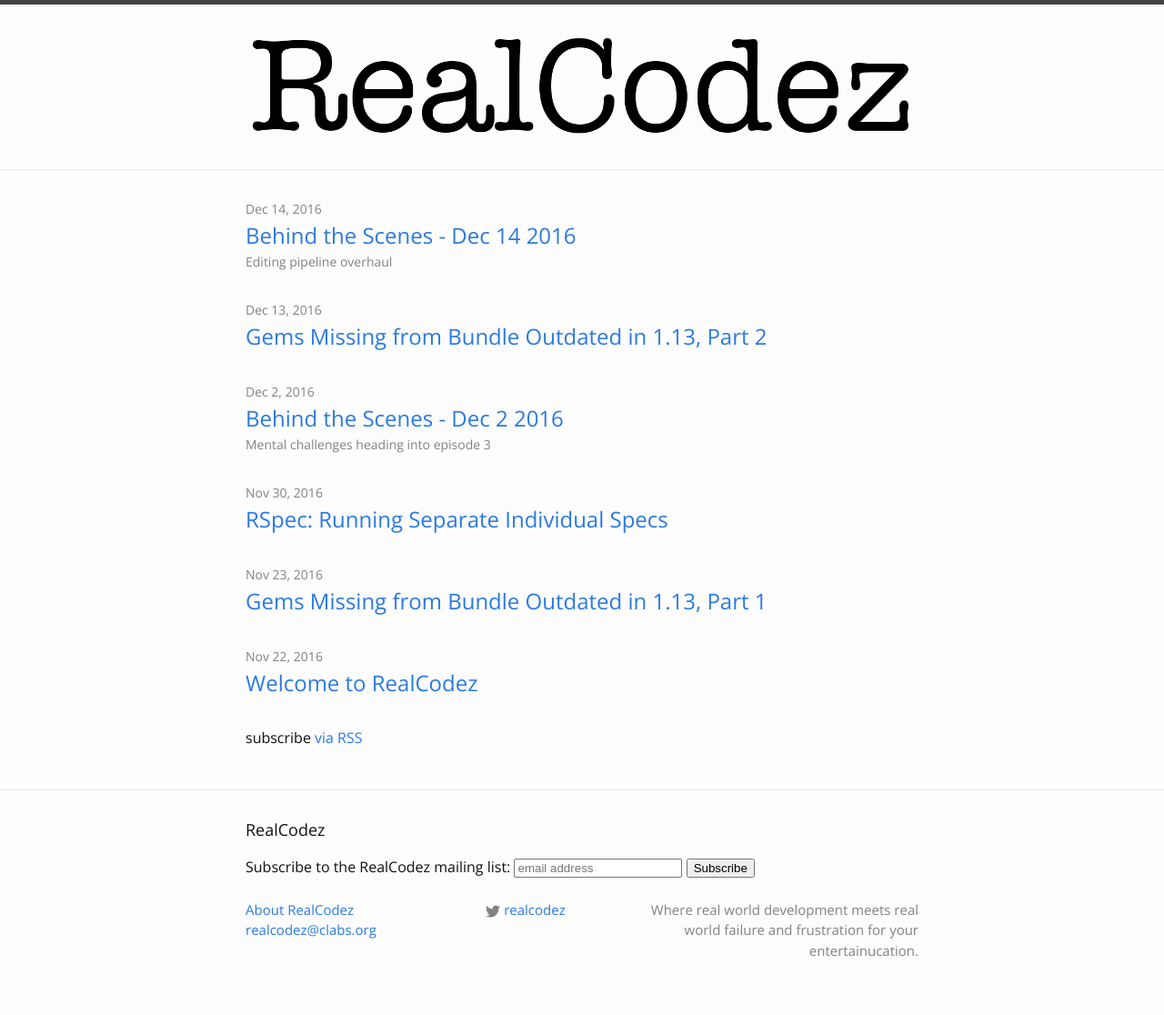
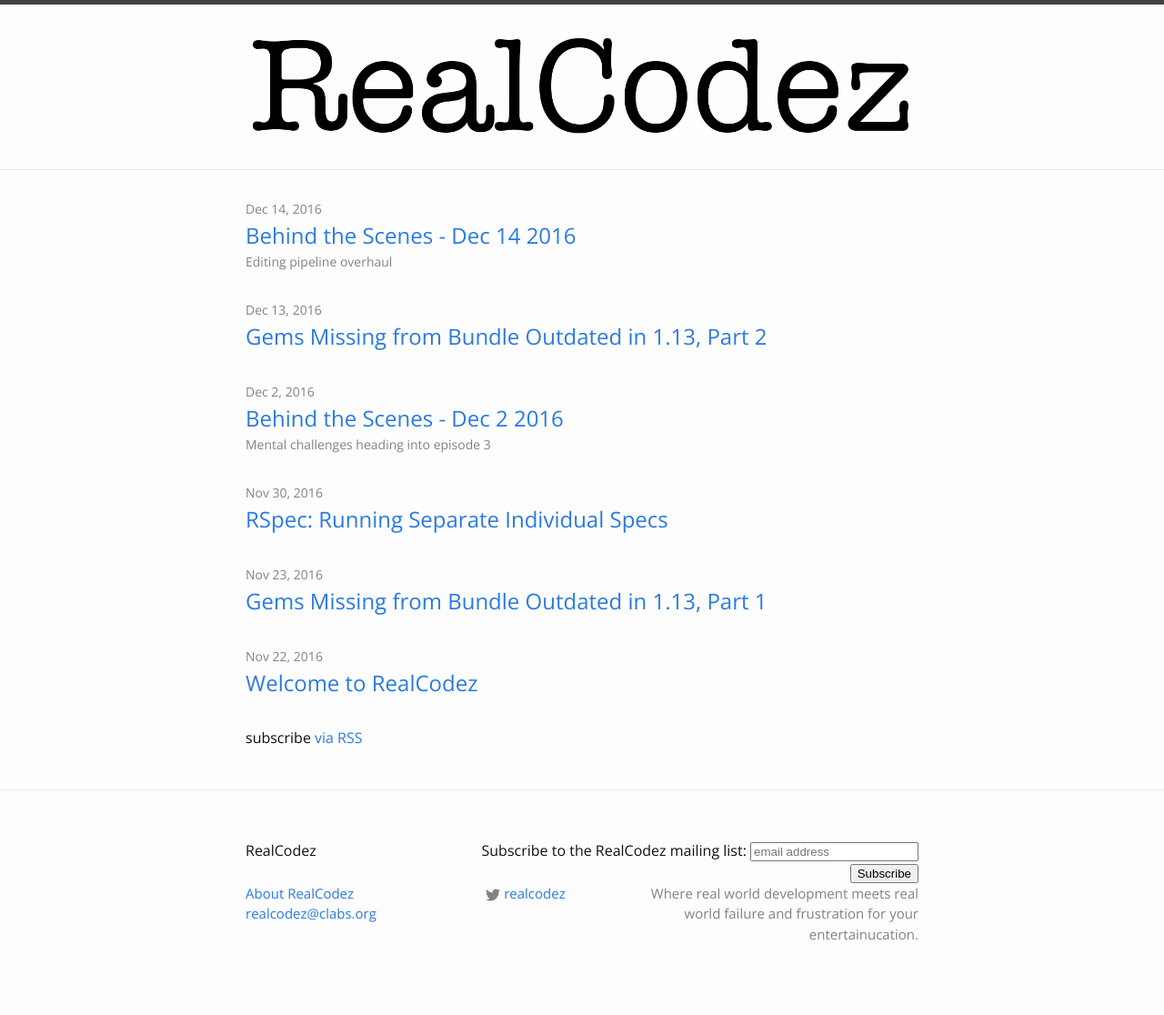
Before and after one commit to realcodez/realcodez_site, a Jekyll site: the page built from site/index.html, in a window 1280 px wide. Shown: the whole page at 91% size. Built offline with Jekyll 4.4.1, drawn with Linux system fonts in a browser that asks for light colours.

Commit message:
Rework mail list sub in footer

```diff
--- a/site/_includes/footer.html
+++ b/site/_includes/footer.html
@@ -2,20 +2,29 @@
 
     <div class="wrapper">
 
-    <h2 class="footer-heading">{{ site.title }}</h2>
+        <div><br/></div>
 
+        <div style="display: flex;">
+            <div>
+                <p style="width: 200px;">{{ site.title }}</p>
+            </div>
+
+            <div style="flex-grow: 1;">
                 <div>
                     <!-- Begin MailChimp Signup Form -->
                     <div id="mc_embed_signup">
                         <form action="//realcodez.us14.list-manage.com/subscribe/post?u=c66810b544f40d35e0a36f5ea&amp;id=dac6cc6555"
-              method="post" id="mc-embedded-subscribe-form" name="mc-embedded-subscribe-form" class="validate"
+                              method="post" id="mc-embedded-subscribe-form" name="mc-embedded-subscribe-form"
+                              class="validate"
                               target="_blank" novalidate>
                             <div id="mc_embed_signup_scroll">
                                 <!-- <div class="indicates-required"><span class="asterisk">*</span> indicates required</div> -->
-            <div class="mc-field-group">
+                                <div class="mc-field-group" style="text-align: right">
                                     <label for="mce-EMAIL">Subscribe to the RealCodez mailing list: </label>
-              <input type="email" value="" placeholder="email address" name="EMAIL" class="required email" id="mce-EMAIL">
-              <input type="submit" value="Subscribe" name="subscribe" id="mc-embedded-subscribe" class="button">
+                                    <input type="email" value="" placeholder="email address" name="EMAIL"
+                                           class="required email" id="mce-EMAIL">
+                                    <input type="submit" value="Subscribe" name="subscribe" id="mc-embedded-subscribe"
+                                           class="button">
                                 </div>
                                 <div id="mce-responses" class="clear">
                                     <div class="response" id="mce-error-response" style="display:none"></div>
@@ -24,15 +33,17 @@
                                 <!-- real people should not fill this in and expect good things - do not remove this or risk form bot signups-->
                                 <div style="position: absolute; left: -5000px;" aria-hidden="true"><input type="text"
                                                                                                           name="b_c66810b544f40d35e0a36f5ea_dac6cc6555"
-                                                                                      tabindex="-1" value=""></div>
+                                                                                                          tabindex="-1"
+                                                                                                          value="">
+                                </div>
                                 <div class="clear"></div>
                             </div>
                         </form>
                     </div>
                     <!--End mc_embed_signup-->
                 </div>
-
-    <div><br/></div>
+            </div>
+        </div>
 
         <div class="footer-col-wrapper">
             <div class="footer-col  footer-col-1">
@@ -67,7 +78,6 @@
                   c-0.632,0.375-1.332,0.647-2.076,0.793c-0.596-0.636-1.446-1.033-2.387-1.033c-1.806,0-3.27,1.464-3.27,3.27 c0,0.256,0.029,0.506,0.085,0.745C5.163,5.404,2.753,4.102,1.14,2.124C0.859,2.607,0.698,3.168,0.698,3.767 c0,1.134,0.577,2.135,1.455,2.722C1.616,6.472,1.112,6.325,0.671,6.08c0,0.014,0,0.027,0,0.041c0,1.584,1.127,2.906,2.623,3.206 C3.02,9.402,2.731,9.442,2.433,9.442c-0.211,0-0.416-0.021-0.615-0.059c0.416,1.299,1.624,2.245,3.055,2.271 c-1.119,0.877-2.529,1.4-4.061,1.4c-0.264,0-0.524-0.015-0.78-0.046c1.447,0.928,3.166,1.469,5.013,1.469 c6.015,0,9.304-4.983,9.304-9.304c0-0.142-0.003-0.283-0.009-0.423C14.976,4.29,15.531,3.714,15.969,3.058z"/>
                 </svg>
               </span>
-
                             <span class="username">{{ site.twitter_username }}</span>
                         </a>
                     </li>
```
Also changed, not shown: other parts of site/_includes/footer.html (+2 -2 lines). Lines whose indentation alone changed are shown as unchanged.
